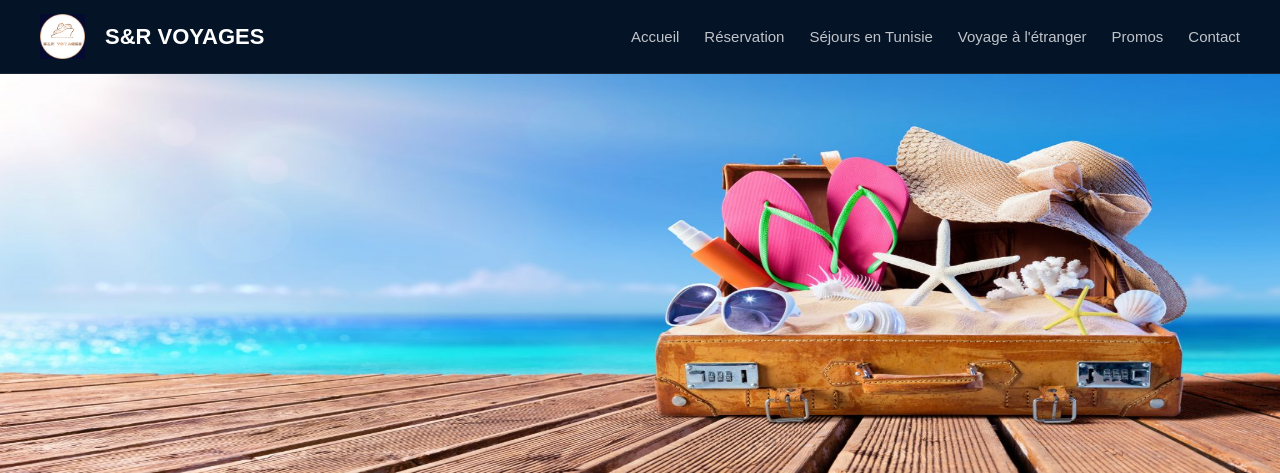
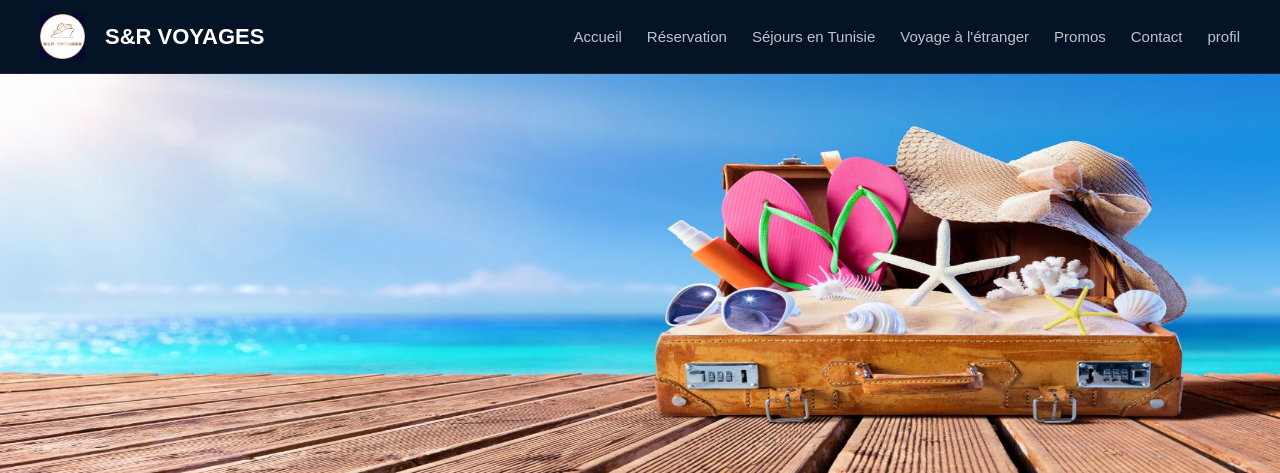
Before and after one commit to rana12345678910/R-S-Agence-Voyage, a PHP site: page /sousse.php in a window 1280 px wide. Shown: the top 473 px of the page. Run offline with PHP 8.4, Linux system fonts and the light colour scheme.

Commit message:
Update sousse.php

```diff
--- a/sousse.php
+++ b/sousse.php
@@ -22,7 +22,7 @@
                 <a href="#">Séjours en Tunisie</a>
                 <ul>
                     <li><a href="sousse.php">Sousse</a></li>
-                    <li><a href="mahdia.php">Mahdia</a></li>
+
                 </ul>
             </li>
             <li>
@@ -35,6 +35,7 @@
             <li><a href="promos.php">Promos</a></li>
 
             <li><a href="#contact">Contact</a></li>
+             <li><a href="view.php">profil</a></li>
         </ul>
     </nav>
 
```
